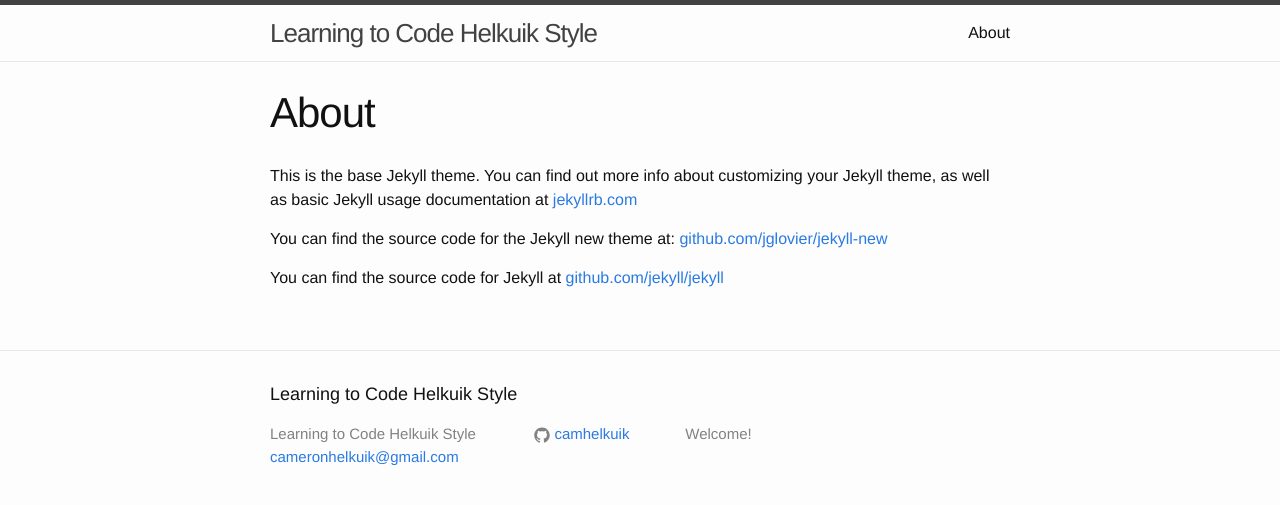
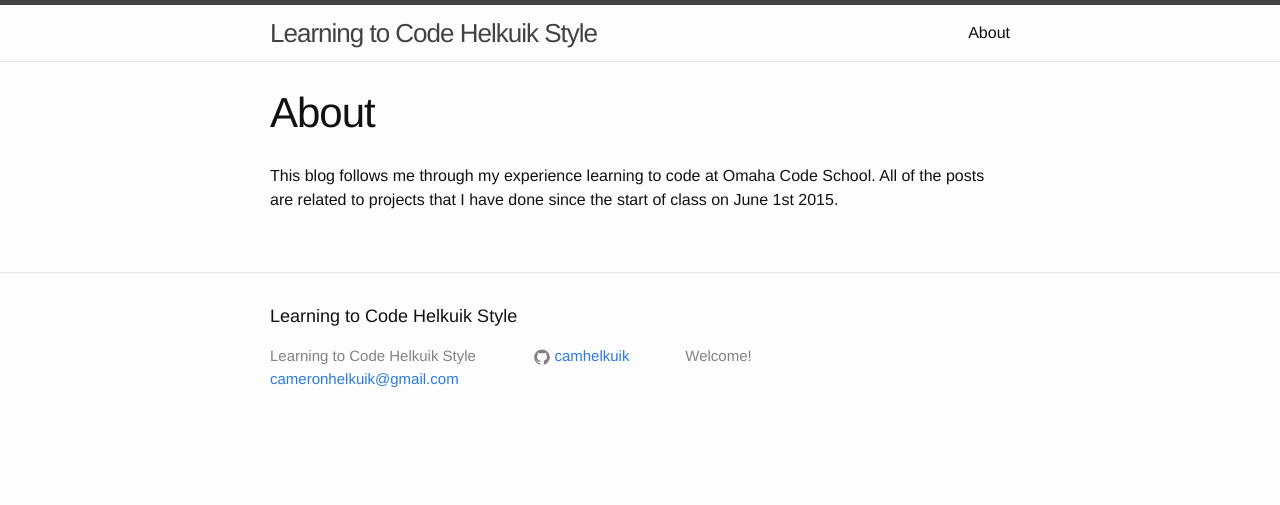
Before and after one commit to camhelkuik/camhelkuik, a Jekyll site: the page built from about.md, in a window 1280 px wide. Shown: the top 505 px of the page. Built offline with Jekyll 4.4.1, drawn with Linux system fonts in a browser that asks for light colours; Markdown is read by kramdown in place of the engine named in the settings.

Commit message:
Started changing the about page

```diff
--- a/about.md
+++ b/about.md
@@ -4,8 +4,4 @@ title: About
 permalink: /about/
 ---
 
-This is the base Jekyll theme. You can find out more info about customizing your Jekyll theme, as well as basic Jekyll usage documentation at [jekyllrb.com](http://jekyllrb.com/)
-
-You can find the source code for the Jekyll new theme at: [github.com/jglovier/jekyll-new](https://github.com/jglovier/jekyll-new)
-
-You can find the source code for Jekyll at [github.com/jekyll/jekyll](https://github.com/jekyll/jekyll)
+This blog follows me through my experience learning to code at Omaha Code School. All of the posts are related to projects that I have done since the start of class on June 1st 2015.
```
